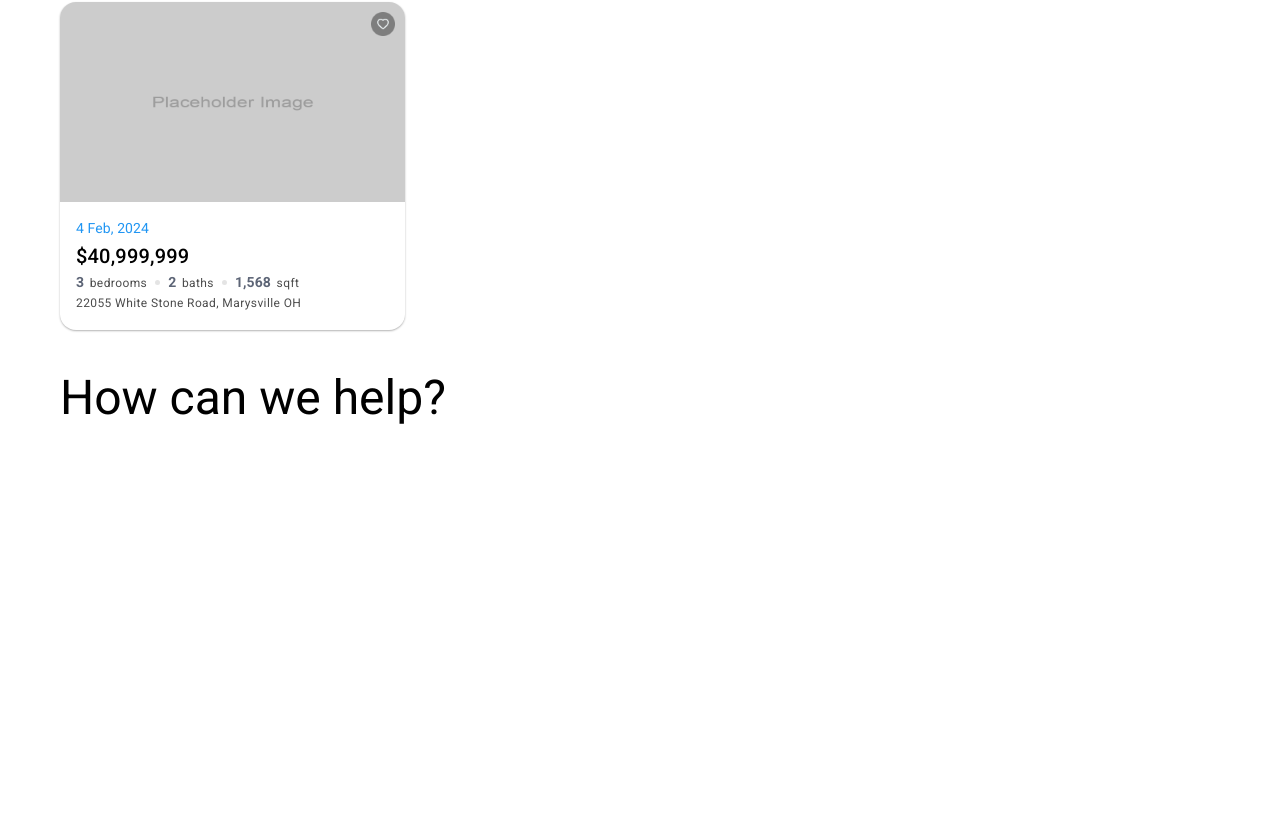
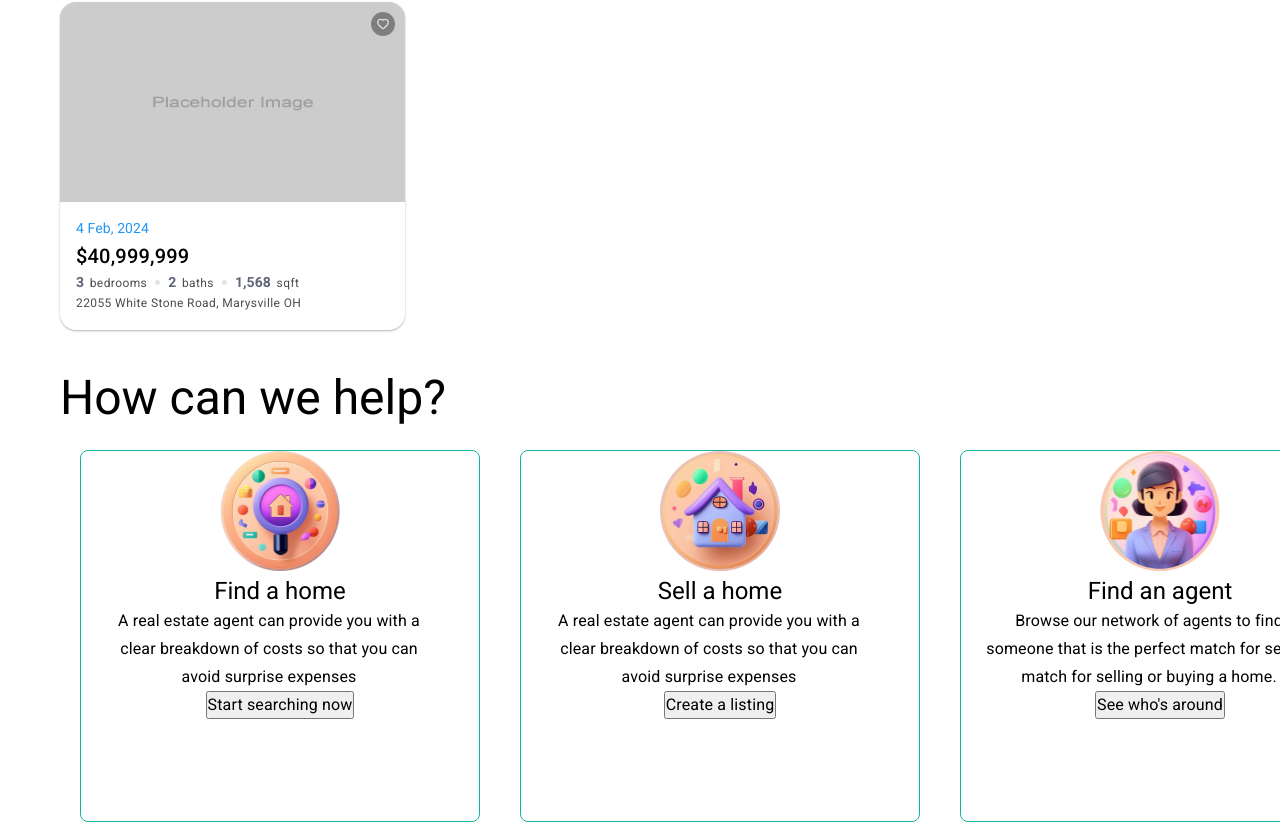
Before and after one commit to redjackfred/Home-Haven, a Next.js app: page / in a window 1280 px wide. Shown: the part 849-1671 px from the top of the page. Before the commit the page ends 1299 px from the top, so only its background shows below. Built offline with nearby package versions, Linux system fonts and the light colour scheme; a web font is replaced by a local one.

Commit message:
update typecard

```diff
--- a/src/app/components/TypeCard/typeCard.js
+++ b/src/app/components/TypeCard/typeCard.js
@@ -1,11 +1,76 @@
-"use client"
-import { useState } from "react"
+'use client'
+// inside the app use next/navigation. if it is outside app, may think about using next/router
+import { useRouter } from "next/navigation";
+
 import cssStyle from "./typeCard.module.css"
+import Image from "next/image"
+import { Typography } from "@mui/material";
 
 export default function TypeCard() {
+    const router = useRouter()
+
+    const handleNav = (path) => {
+        router.push(path)
+    }
+
     return (
-        <>
-        <h4 className={cssStyle.title}>How can we help?</h4>
-        </>
+        <div>
+            <ul className={cssStyle.container}>
+                <li className={cssStyle.findHome}>
+                    <Image src="/image/typeCardsImage/microscopeIcon.png"
+                        width={120}
+                        height={120}
+                        alt="Microscope"
+                    />
+                    <Typography variant="h5">
+                        Find a home
+                    </Typography>
+                    <Typography variant="subtitle1" className={cssStyle.description}>
+                        A real estate agent can provide you with a clear breakdown of costs so that you can avoid surprise expenses
+                    </Typography>
+                    <button onClick={() => handleNav('/findhomes')} className={cssStyle.button}>
+                        <Typography variant="body1">
+                            Start searching now
+                        </Typography>
+                    </button>
+                </li>
+                <li className={cssStyle.sellHome}>
+                    <Image src="/image/typeCardsImage/houseIcon.png"
+                    width={120}
+                    height={120}
+                    alt="House Icon"
+                    />
+                    <Typography variant="h5" >
+                        Sell a home
+                    </Typography>
+                    <Typography variant="subtitle1" className={cssStyle.description}>
+                        A real estate agent can provide you with a clear breakdown of costs so that you can avoid surprise expenses
+                    </Typography>
+                    <button onClick={() => handleNav('/sell')} className={cssStyle.button}>
+                        <Typography variant="body1">
+                            Create a listing
+                        </Typography>
+                    </button>
+                </li>
+                <li className={cssStyle.findAgent}>
+                    <Image src="/image/typeCardsImage/humanIcon.png"
+                    width={120}
+                    height={120}
+                    alt="House Icon"
+                    />
+                    <Typography variant="h5">
+                        Find an agent
+                    </Typography>
+                    <Typography variant="subtitle1" className={cssStyle.description}>
+                        Browse our network of agents to find someone that is the perfect match for selling match for selling or buying a home.
+                    </Typography>
+                    <button onClick={() => handleNav('/agents')} className={cssStyle.button}>
+                        <Typography variant="body1">
+                            See who's around
+                        </Typography>
+                    </button>
+                </li>
+            </ul>
+        </div>
     )
 }
--- a/src/app/components/TypeCard/typeCard.module.css
+++ b/src/app/components/TypeCard/typeCard.module.css
@@ -1,3 +1,45 @@
-.title {
-    padding-left: 60px;
+.container{
+    display: inline-flex;
+    list-style: none;
+    text-align: center;
+    position: relative;
+    /* justify-content:center; */
+    /* align-items: center; */
+    height: 372px;
+    gap: 40px;
+    padding-left: 80px;
+    /* padding-right: auto;
+    padding: auto; */
 }
+
+.findHome{
+
+    border: 1px solid #14B49C;
+    border-radius: 8px;
+    width: 400px;
+    padding: 0;
+
+}
+
+.findHome li {
+    margin-bottom: 16px;
+}
+
+.sellHome {
+    border: 1px solid #14B49C;
+    border-radius: 8px;
+    width: 400px;
+}
+
+.findAgent {
+    border: 1px solid #14B49C;
+    border-radius: 8px;
+    width: 400px;
+}
+.description{
+    height: 84px;
+    width: 352px;
+    /* position: relative; */
+    padding-left: 24px;
+
+}
--- a/src/app/page.js
+++ b/src/app/page.js
@@ -3,7 +3,7 @@ import styles from "./page.module.css";
 import AssetCard from "./components/assetCard/assetCard";
 import TopRegion from "./components/topRegion/topRegion";
 import { Typography } from "@mui/material";
-
+import TypeCard from "./components/TypeCard/typeCard";
 
 export default function Home() {
   return (
@@ -34,6 +34,7 @@ export default function Home() {
             How can we help?
           </Typography>
         </div>
+        <TypeCard />
       </div>
     </div>
   );
```
Also changed, not shown: src/app/components/topRegion/InspirationalBox.module 2.css (added, +34 -0 lines), src/app/components/topRegion/inspirationalBox 2.js (added, +25 -0 lines), src/app/utils/theme 2.js (added, +23 -0 lines).
